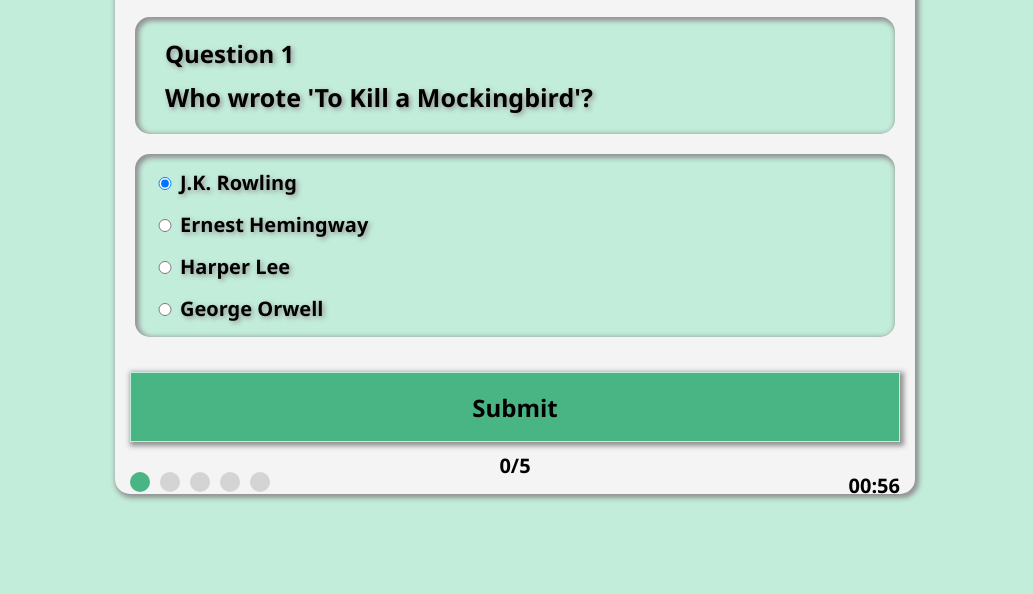
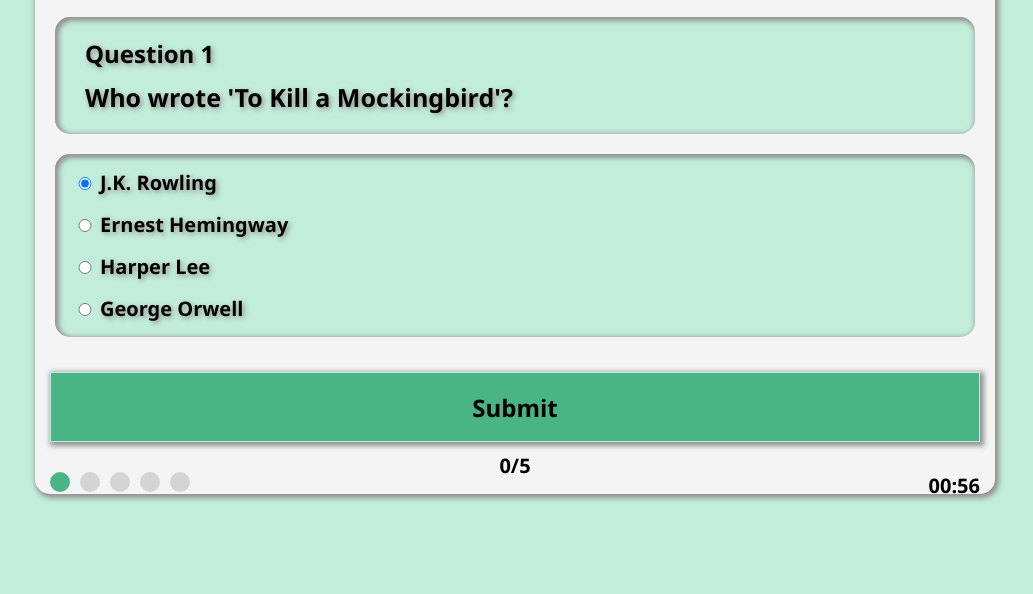
Before and after one commit to Michael-S-W/Quiz, a plain HTML site: page index.html in a window 1280 px wide. Shown: the part 206-800 px from the top of the page, without its empty margins (125-1158 px from the left). Drawn offline with Linux system fonts and the light colour scheme.

Commit message:
Update style.css

```diff
--- a/style.css
+++ b/style.css
@@ -24,8 +24,8 @@ body {
   top: 50%;
   left: 50%;
   transform: translate(-50%, -50%);
-  height: 600px;
-  width: 800px;
+  height: 75%;
+  width: 75%;
 }
 .header,
 .question {
```
